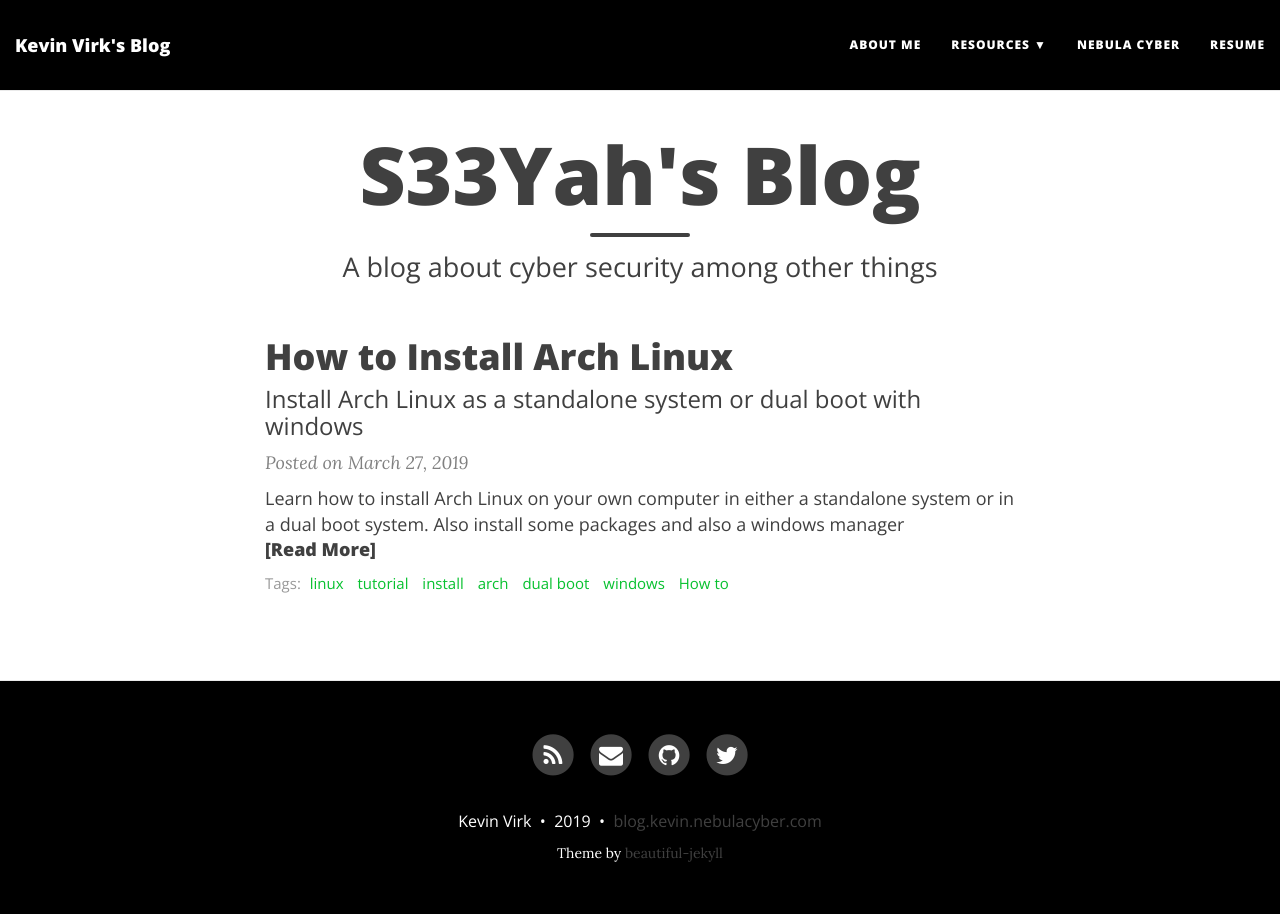
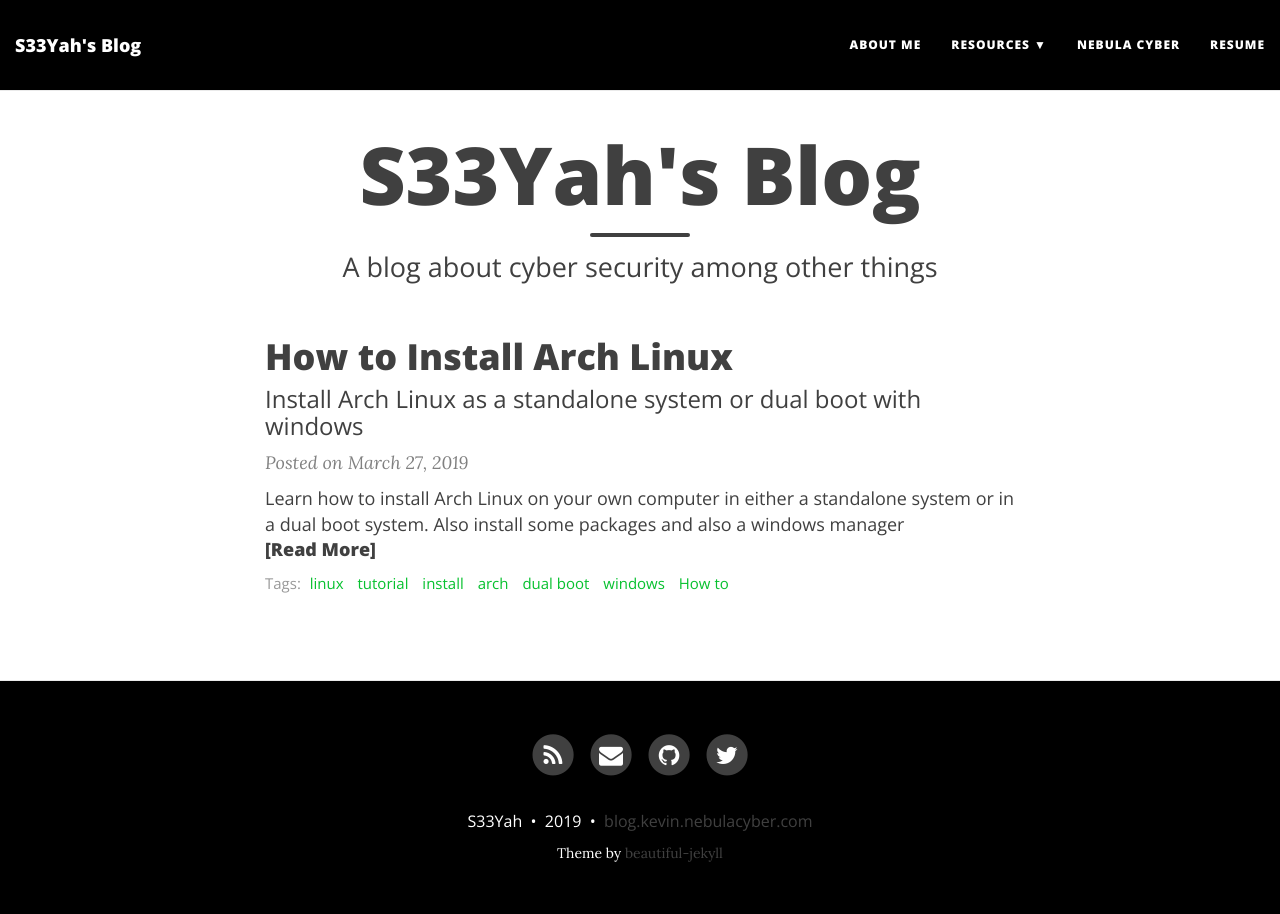
Before and after one commit to vevinkirk/vevinkirk.github.io, a Jekyll site: the page built from index.html, in a window 1280 px wide. Built offline with Jekyll 4.4.1, drawn with Linux system fonts in a browser that asks for light colours; nearby versions of some CDN libraries; the list of posts is cut into pages by our own code.

Commit message:
Update _config.yml

```diff
--- a/_config.yml
+++ b/_config.yml
@@ -14,7 +14,7 @@ baseurl: ""
 # Of course don't forget to change the username and projectname to YOUR username and project
 
 # Name of website
-title: Kevin Virk's Blog
+title: S33Yah's Blog
 
 # Short description of your site
 description: A blog mainly about cyber security and some other things.
@@ -66,7 +66,7 @@ footer-link-col: "#404040"
 # Change all these values or delete the ones you don't want.
 # Important: you must keep the "name" parameter, everything else you can remove
 author:
-  name: Kevin Virk
+  name: S33Yah
 
 # Select your active Social Network Links.
 # Uncomment the links you want to show in the footer and add your information to each link.
@@ -76,7 +76,7 @@ social-network-links:
   rss: true
   email: "kevin@nebulacyber.com"
   github: vevinkirk
-  twitter: virkthejerk1
+  twitter: S33Yah
 #  reddit: yourname
 #  google-plus: +DeanAttali
 #  linkedin: daattali
```
